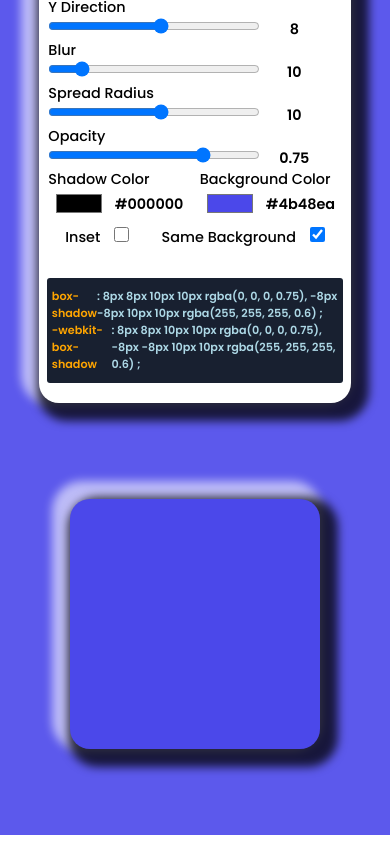
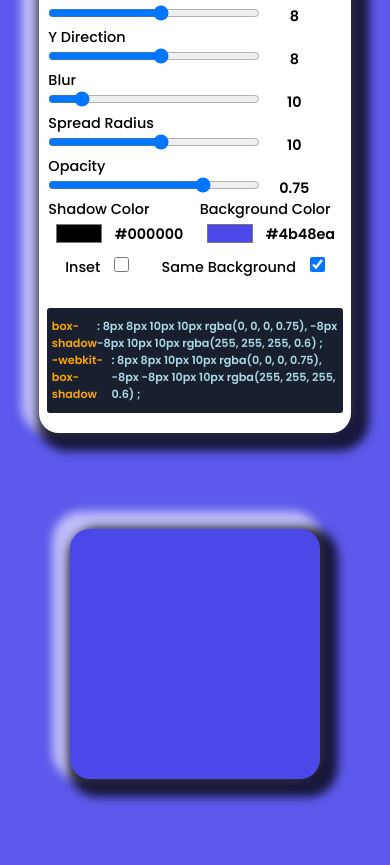
Before and after one commit to emersoncarneirodasilva/projeto-box-shadow-generator, a plain HTML site: page index.html in a window 390 px wide. Shown: the part 114-979 px from the top of the page. Before the commit the page ends 949 px from the top, so only its background shows below. Drawn offline with Linux system fonts and the light colour scheme.

Commit message:
margin update

```diff
--- a/assets/css/styles.css
+++ b/assets/css/styles.css
@@ -137,7 +137,6 @@
 
 .display-el {
   display: flex;
-  /* align-items: center; */
   color: #ffffff;
 }
 
@@ -168,18 +167,6 @@
 
   .controller {
     width: 80%;
-    margin-bottom: 10px;
+    margin: 30px 0 10px 0;
   }
 }
-
-/* .display-shadow {
-  font-size: 0.7rem;
-
-} */
-
-/* .test {
-  box-shadow: 8px 8px 8px 0px rgba(0, 0, 0, 0.75),
-    -8px -8px 8px 0px rgba(255, 255, 255, 0.75);
-  -webkit-box-shadow: 8px 8px 8px 0px rgba(0, 0, 0, 0.75),
-    -8px -8px 8px 0px rgba(255, 255, 255, 0.75);
-} */
```
